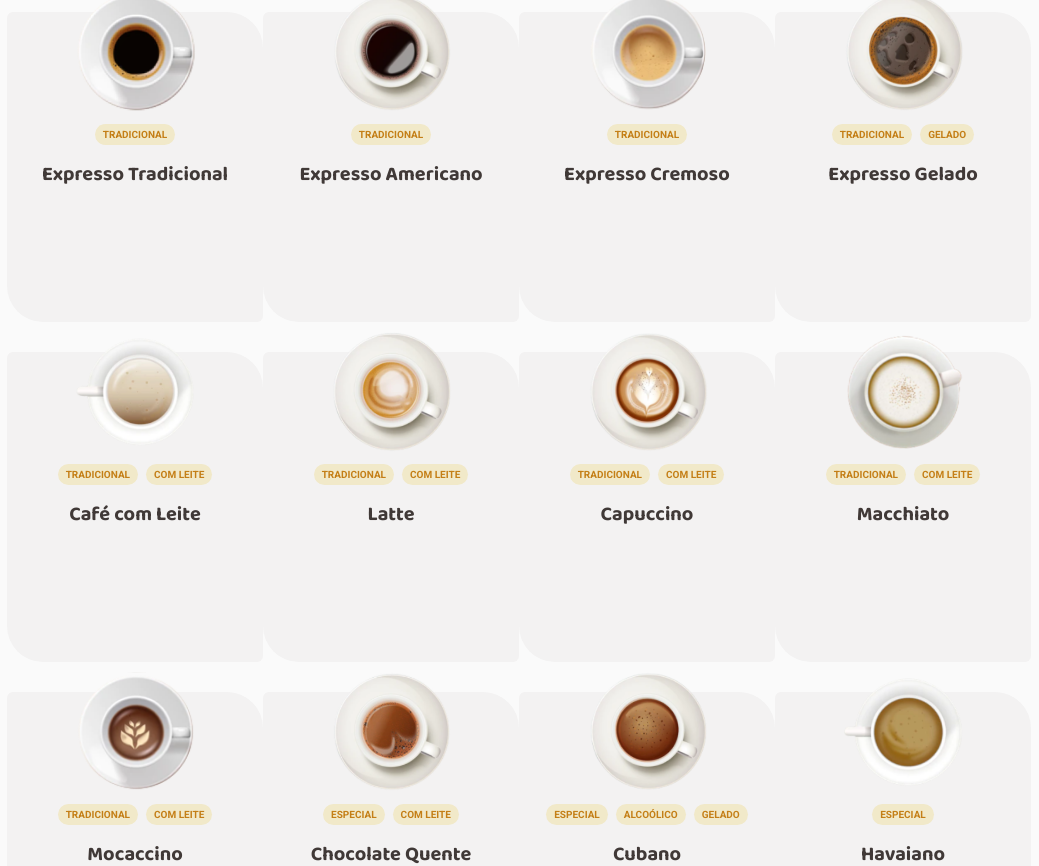
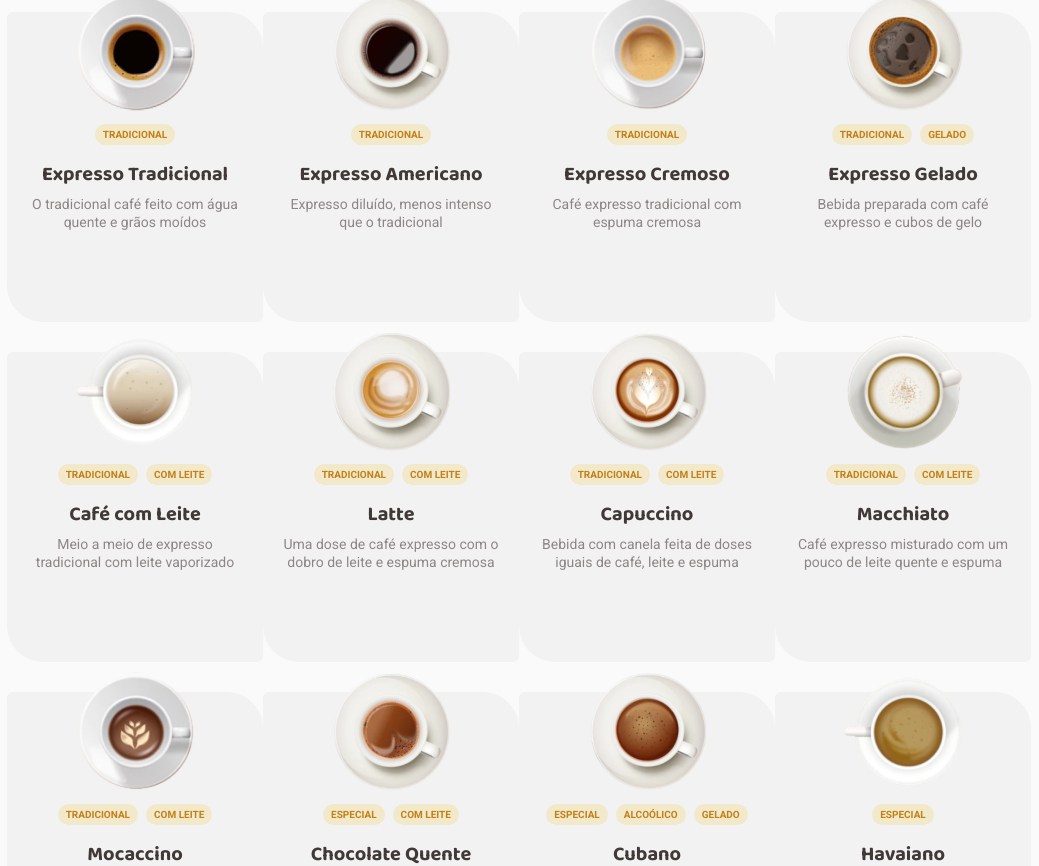
Before and after one commit to leticea/coffee-delivery, a React (Vite) app: page / in a window 1280 px wide. Shown: the part 764-1630 px from the top of the page, without its empty margins (153-1192 px from the left). Built offline with nearby package versions, Linux system fonts and the light colour scheme.

Commit message:
feat(CoffeeCard): editing description styles

```diff
--- a/src/pages/Home/CoffeeList/CoffeeCard/index.tsx
+++ b/src/pages/Home/CoffeeList/CoffeeCard/index.tsx
@@ -22,8 +22,8 @@ export function CoffeeCard({ coffee }: CoffeeCardProps) {
         return <Tags>{tag}</Tags>
       })}
       <Name>{name}</Name>
-      {/* <Description>{description}</Description>
-      <CoffeePrice>R${price}</CoffeePrice> */}
+      <Description>{description}</Description>
+      {/* <CoffeePrice>R${price}</CoffeePrice> */}
     </CoffeesCard>
   );
 }
--- a/src/pages/Home/CoffeeList/CoffeeCard/styles.ts
+++ b/src/pages/Home/CoffeeList/CoffeeCard/styles.ts
@@ -67,8 +67,21 @@ export const Name = styled.h1`
 
 export const Description = styled.h1`
   display: flex;
-  align-items: center;
-  justify-content: center;
+  text-align: center;
+
+  position: absolute;
+  height: 3.6rem;
+  left: 2rem;
+  right: 2rem;
+  top: 18.3rem;
+
+  color: ${(props) => props.theme["gray-600"]};
+  font-family: "Roboto";
+  font-weight: 400;
+  font-size: 1.4rem;
+  line-height: 130%;
+
+  //border: 1px solid red;
 `;
 
 export const CoffeePrice = styled.h1`
```
